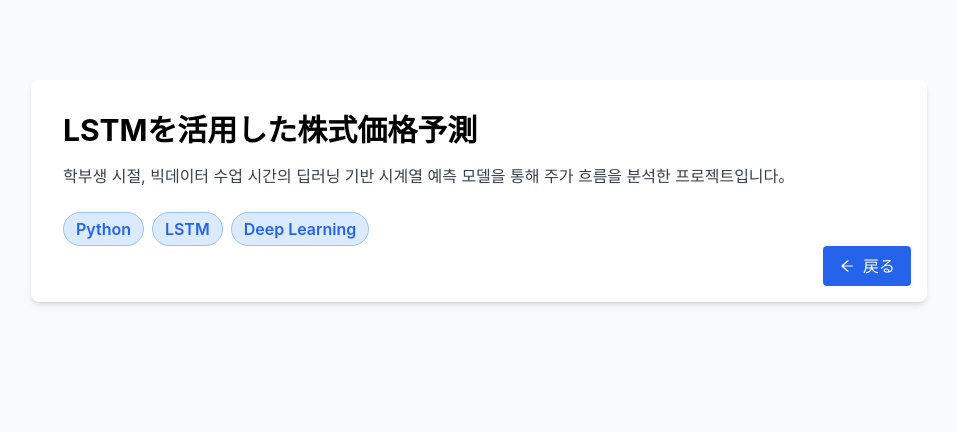
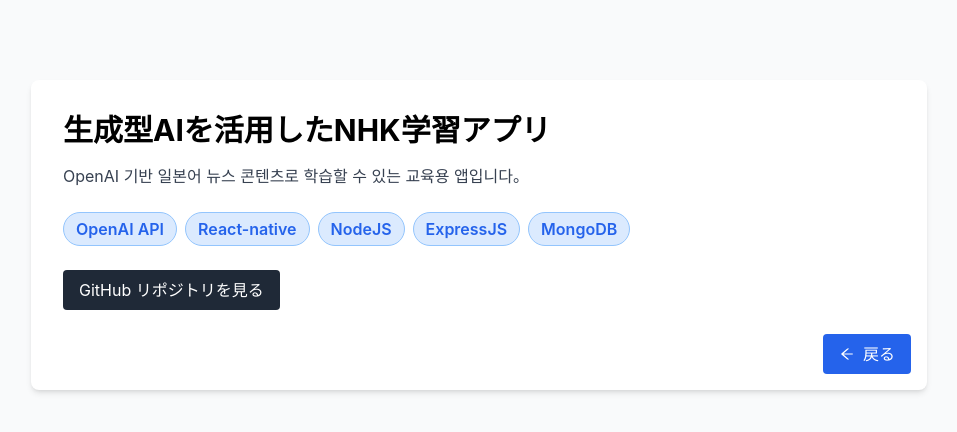
Before and after one commit to khyiao0829/Portfolio, a React (Create React App) app: page /projects/1 in a window 1280 px wide. Shown: the top 432 px of the page, without its empty margins (161-1118 px from the left). Built offline with nearby package versions, Linux system fonts and the light colour scheme.

Commit message:
Project 수정

```diff
--- a/src/components/ProjectData.js
+++ b/src/components/ProjectData.js
@@ -4,15 +4,6 @@
 const projects = [
   {
     id: "1",
-    title: "LSTMを活用した株式価格予測",
-    description: "딥러닝 기반 시계열 예측 모델을 통해 주가 흐름을 분석한 프로젝트입니다。",
-    tags: [
-      { name: "Python", icon: <SiPython size={24} color="#3776AB" /> },
-    ],
-    detail: "LSTM(Long Short-Term Memory)을 활용하여 과거 주가 데이터를 학습하고, 미래 주가를 예측하는 프로젝트입니다. 시각화와 성능 분석 포함."
-  },
-  {
-    id: "2",
     title: "生成型AIを活用したNHK学習アプリ",
     description: "OpenAI 기반 일본어 뉴스 콘텐츠로 학습할 수 있는 교육용 앱입니다。",
     tags: [
@@ -23,7 +14,7 @@
     detail: "일본어 뉴스(NHK)를 기반으로 GPT 응답을 받아 사용자 맞춤 학습을 제공하는 앱입니다. MongoDB 데이터베이스와 챗 UI 포함."
   },
   {
-    id: "3",
+    id: "2",
     title: "バイトシフト調整Web/アプリサイト",
     description: "알바 스케줄 조정을 위한 간단한 웹앱입니다。Firebase 인증 포함。",
     tags: [
@@ -33,7 +24,7 @@
     detail: "팀원들의 시프트 일정을 조정할 수 있는 간단한 캘린더 기반 앱입니다. 실시간 반영 및 권한 관리 기능 구현."
   },
   {
-    id: "4",
+    id: "3",
     title: "繊維会社のサイト制作中",
     description: "섬유 기업을 위한 홈페이지 제작 프로젝트 진행 중입니다。",
     tags: [
--- a/src/components/ProjectDetail.jsx
+++ b/src/components/ProjectDetail.jsx
@@ -4,25 +4,19 @@
 const projects = [
   {
     id: "1",
-    title: "LSTMを活用した株式価格予測",
-    description: "학부생 시절, 빅데이터 수업 시간의 딥러닝 기반 시계열 예측 모델을 통해 주가 흐름을 분석한 프로젝트입니다。",
-    tags: ["Python", "LSTM", "Deep Learning"],
-  },
-  {
-    id: "2",
     title: "生成型AIを活用したNHK学習アプリ",
     description: "OpenAI 기반 일본어 뉴스 콘텐츠로 학습할 수 있는 교육용 앱입니다。",
     tags: ["OpenAI API", "React-native", "NodeJS", "ExpressJS", "MongoDB"],
     github: "https://github.com/khyiao0829/Newnihon",
   },
   {
-    id: "3",
+    id: "2",
     title: "バイトシフト調整Web/アプリサイト",
     description: "알바 스케줄 조정을 위한 간단한 웹앱입니다。Firebase 인증 포함。",
     tags: ["React", "Firebase"],
   },
   {
-    id: "4",
+    id: "3",
     title: "繊維会社のサイト制作中",
     description: "섬유 기업을 위한 홈페이지 제작 프로젝트 진행 중입니다。",
     tags: ["HTML", "CSS", "React"],
@@ -105,7 +99,7 @@
         </button>
       </div>
 
-      {/* 반응형 스타일: 모바일에서 scale 조금 더 줄이기 */}
+      {/* 반응형 스타일: 모바일에서 scale 줄이기 */}
       <style>
         {`
           @media (max-width: 768px) {
```
